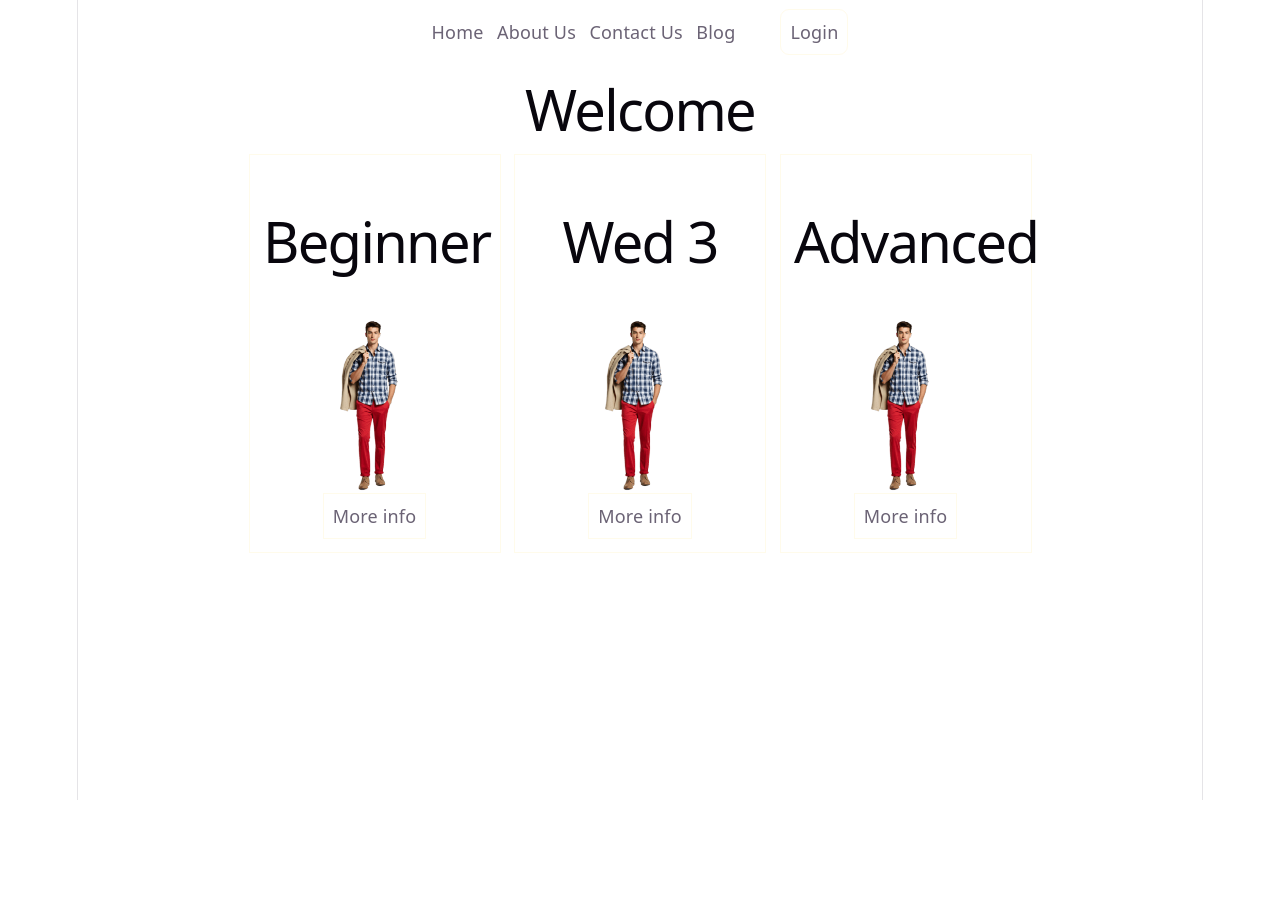
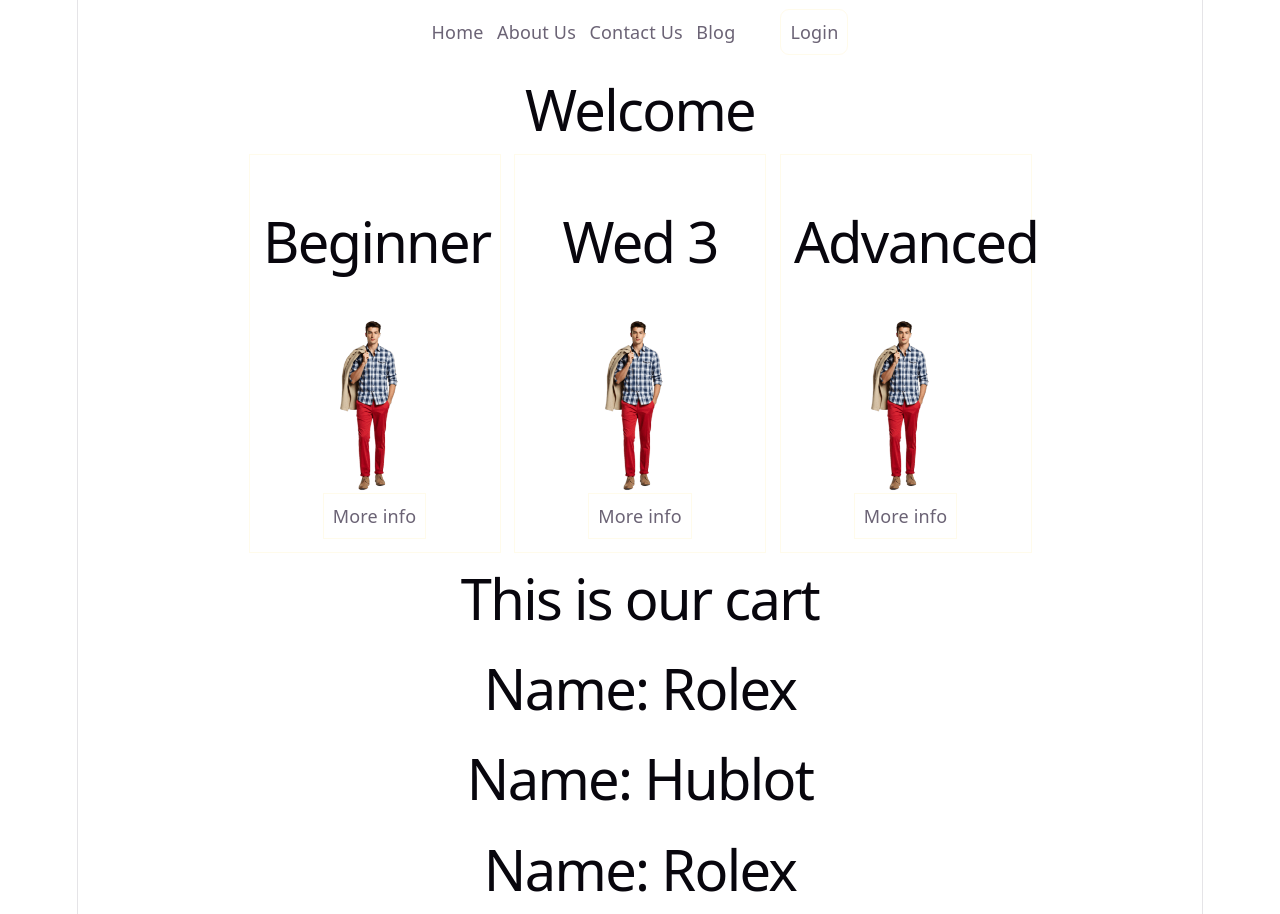
Before and after one commit to JohnMabas/React-Class, a React (Vite) app: page / in a window 1280 px wide. Before the commit the page ends 800 px from the top, so only its background shows below. Built offline with nearby package versions, Linux system fonts and the light colour scheme.

Commit message:
add the card

```diff
--- a/src/AboutCards.jsx
+++ b/src/AboutCards.jsx
@@ -1,5 +1,5 @@
 function AboutCards() {
-    const card = [
+  const carts = [
     {
       id: 1,
       name: "Rolex",
@@ -20,13 +20,20 @@
     },
   ];
 
+  return (
+    <>
+      <h1>This is our cart</h1>
+
+      {carts.map((cart) => {
         return(
-        <>
+            <div key={cart.id}>
+            <h1 className="text-white">Name: {cart.name}</h1>
 
+        </div>
+        )
+      })}
     </>
-    )
-
-
+  );
 }
 
 export default AboutCards;
--- a/src/App.jsx
+++ b/src/App.jsx
@@ -5,6 +5,7 @@
 import Usercard from "./Usercard";
 import Platform from "./Platform";
 import img from "/src/assets/man1.png";
+import AboutCards from "./AboutCards";
 
 function App() {
   return (
@@ -17,6 +18,8 @@
         <Platform Track="Advanced" image={img} Descrition="Welcome to Advanced" />
       </div>
 
+      <AboutCards />
+
       {/* <Button /> */}
       {/* <div className='text-3xl'>Welcome to React Class</div>  */}
       {/* <Usercard name="Mabas" age={20} /> */}
```
Lines whose indentation alone changed are shown as unchanged.
